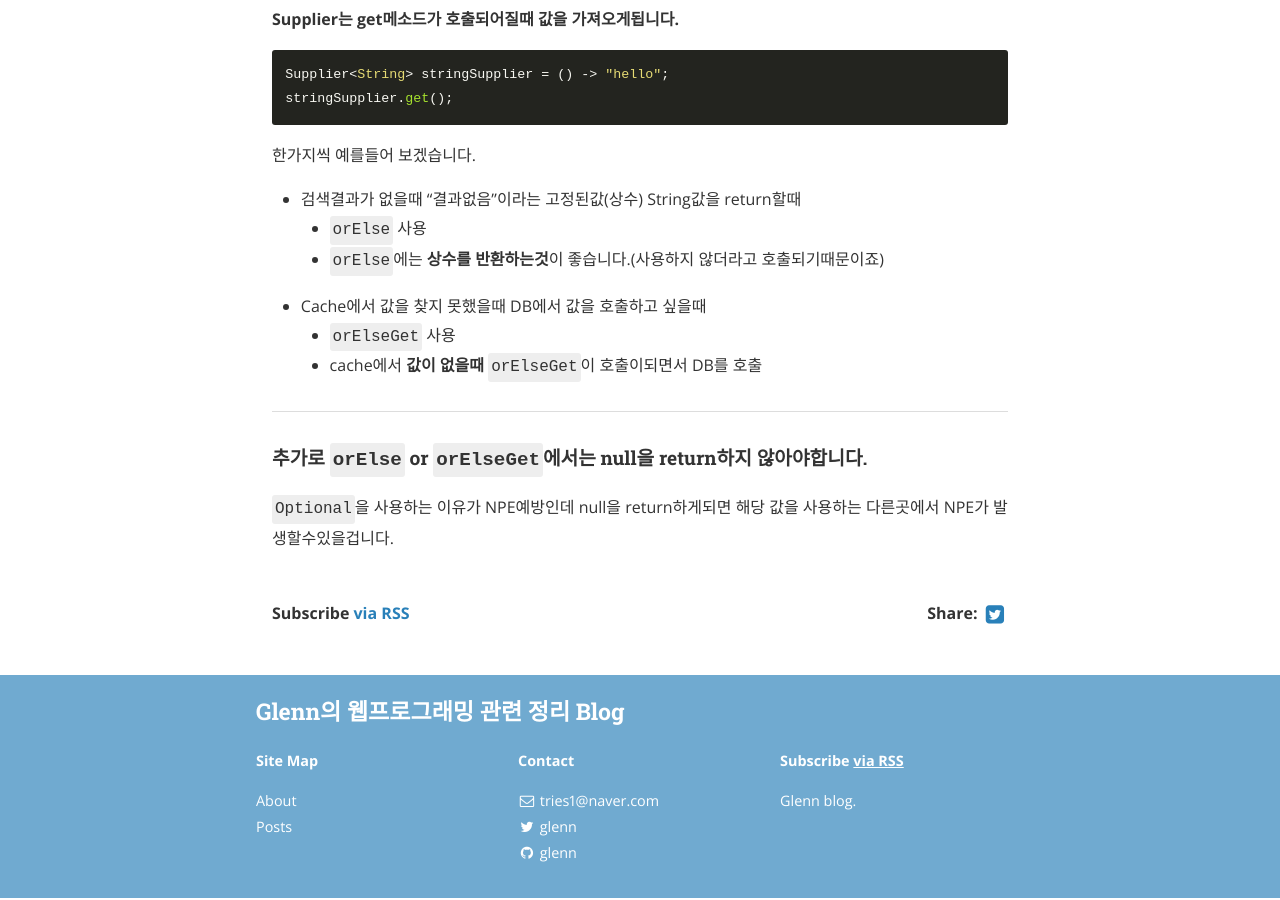
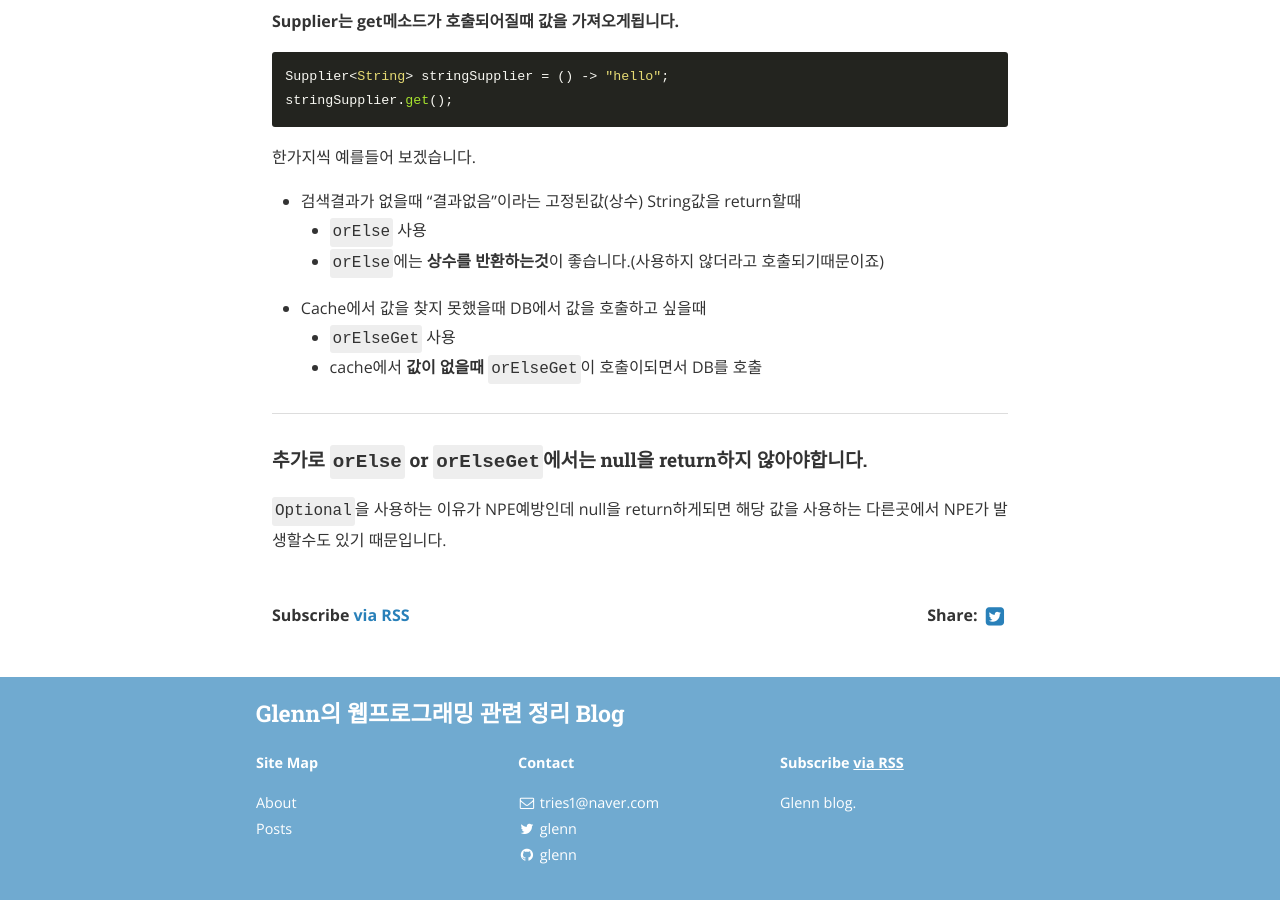
Before and after one commit to tries1/tries1.github.io, a Jekyll site: the page built from _posts/java/2019-07-31-java8_optional.md, in a window 1280 px wide and 900 px high, scrolled down 3102 px. Built offline with Jekyll 4.4.1, drawn with Linux system fonts in a browser that asks for light colours; nearby versions of some CDN libraries; some of the changed text lies outside the part shown.

Commit message:
java optional 코드를 강조

````diff
--- a/_posts/java/2019-07-31-java8_optional.md
+++ b/_posts/java/2019-07-31-java8_optional.md
@@ -8,9 +8,9 @@ cover:  "/assets/instacode.png"
 ---
 
 #### 프로그래밍을 하다보면 자주 보게되는 예외중 하나가 NPE(NullPointerException) 입니다.
-Java8에서 `Optional`이 등장하기전에는 NPE를 방지하기위해 보통 *if*문을 사용하여 처리하였습니다.
+Java8에서 `Optional`이 등장하기전에는 NPE를 방지하기위해 보통 `if`문을 사용하여 처리하였습니다.
 
-*if문을 이용하여 null처리*
+*`if`문을 이용하여 null처리*
 ```java
 String text = null;
 
@@ -127,4 +127,4 @@ stringSupplier.get();
 
 #### 추가로 `orElse` or `orElseGet`에서는 null을 return하지 않아야합니다.
 
-`Optional`을 사용하는 이유가 NPE예방인데 null을 return하게되면 해당 값을 사용하는 다른곳에서 NPE가 발생할수있을겁니다.
+`Optional`을 사용하는 이유가 NPE예방인데 null을 return하게되면 해당 값을 사용하는 다른곳에서 NPE가 발생할수도 있기 때문입니다.
````
